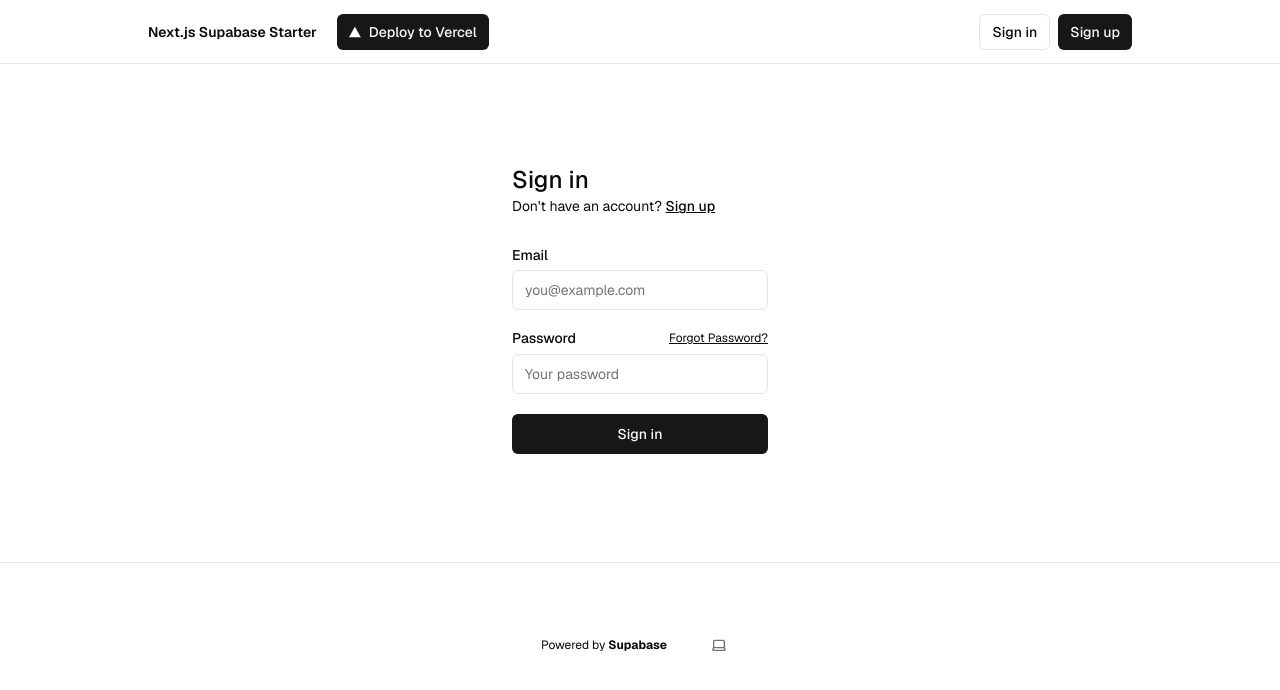
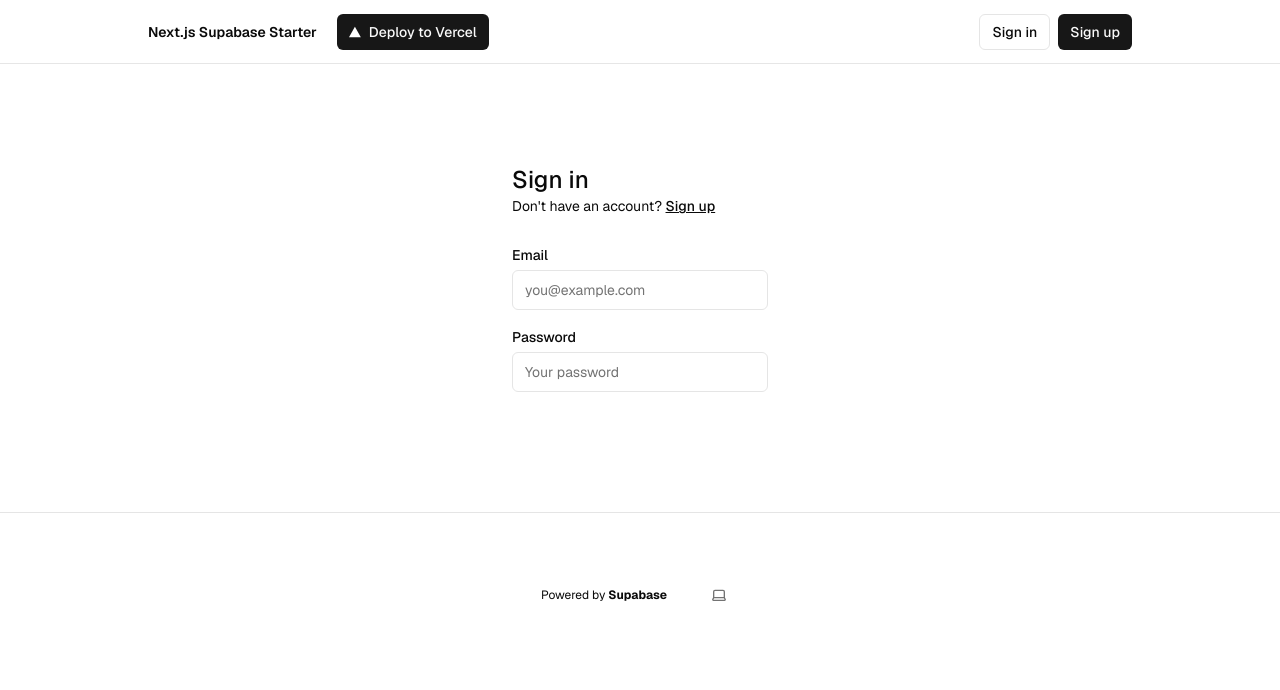
Before and after one commit to Mr-Potatoe/supabase_nextjs, a Next.js app: page /sign-in in a window 1280 px wide. Shown: the top 690 px of the page. Built offline with nearby package versions, Linux system fonts and the light colour scheme; no server answers.

Commit message:
commented button to hide

```diff
--- a/app/(auth-pages)/sign-in/page.tsx
+++ b/app/(auth-pages)/sign-in/page.tsx
@@ -1,6 +1,6 @@
-import { signInAction } from "@/app/actions";
+// import { signInAction } from "@/app/actions";
 import { FormMessage, Message } from "@/components/form-message";
-import { SubmitButton } from "@/components/submit-button";
+// import { SubmitButton } from "@/components/submit-button";
 import { Input } from "@/components/ui/input";
 import { Label } from "@/components/ui/label";
 import Link from "next/link";
@@ -21,12 +21,12 @@ export default async function Login(props: { searchParams: Promise<Message> }) {
         <Input name="email" placeholder="you@example.com" required />
         <div className="flex justify-between items-center">
           <Label htmlFor="password">Password</Label>
-          <Link
+          {/* <Link
             className="text-xs text-foreground underline"
             href="/forgot-password"
           >
             Forgot Password?
-          </Link>
+          </Link> */}
         </div>
         <Input
           type="password"
@@ -34,9 +34,9 @@ export default async function Login(props: { searchParams: Promise<Message> }) {
           placeholder="Your password"
           required
         />
-        <SubmitButton pendingText="Signing In..." formAction={signInAction}>
+        {/* <SubmitButton pendingText="Signing In..." formAction={signInAction}>
           Sign in
-        </SubmitButton>
+        </SubmitButton> */}
         <FormMessage message={searchParams} />
       </div>
     </form>
```
